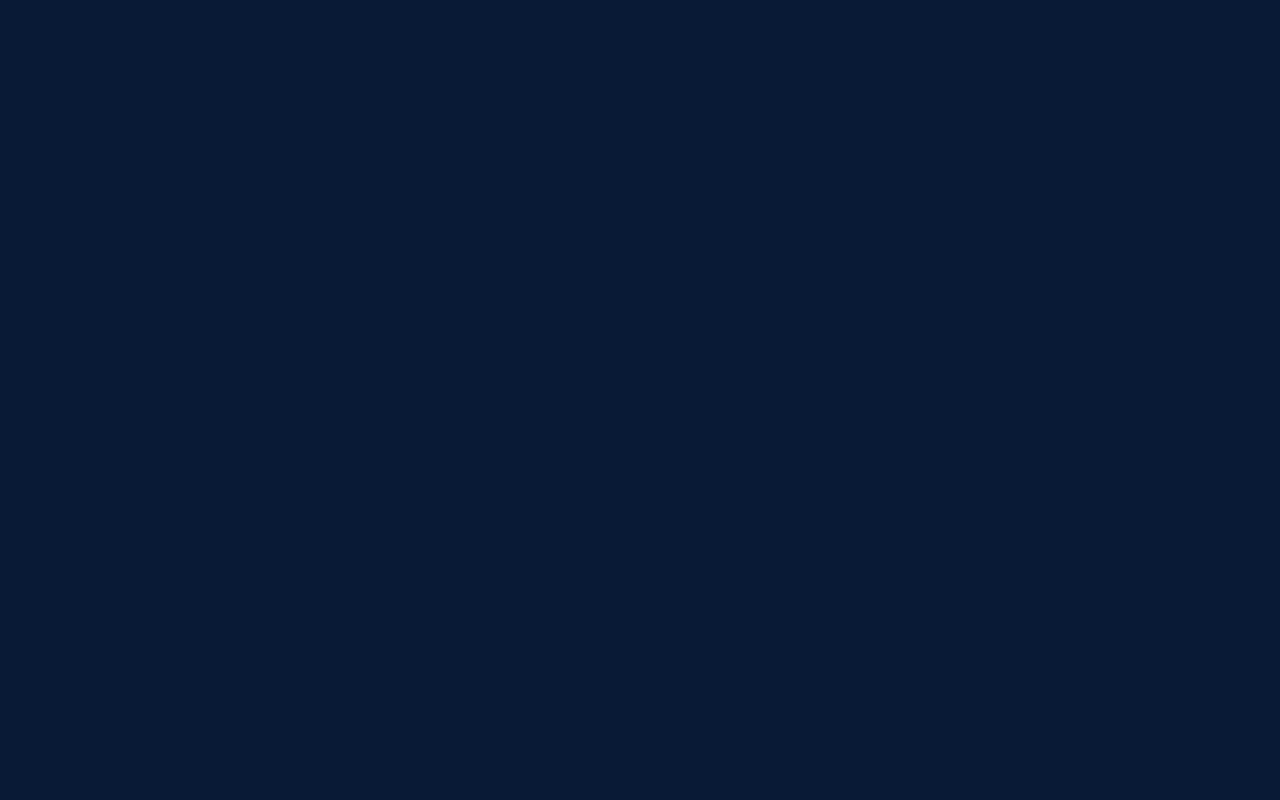
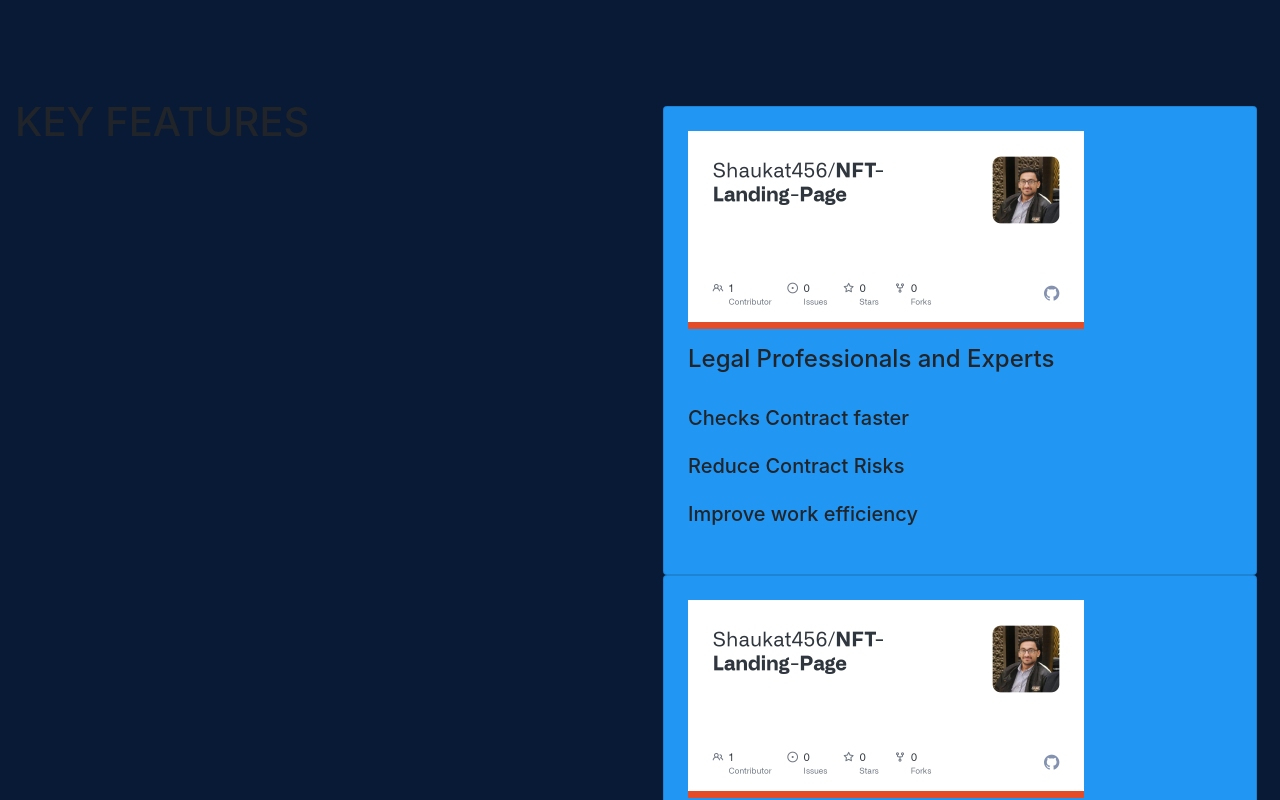
Before and after one commit to Shaukat456/Web-User-Interface, a React (Create React App) app: page / in a window 1280 px wide. Shown: the part 3900-4700 px from the top of the page. Before the commit the page ends 3998 px from the top, so only its background shows below. Built offline with nearby package versions, Linux system fonts and the light colour scheme.

Commit message:
Card section done

```diff
--- a/src/Components/KonsulAi.jsx
+++ b/src/Components/KonsulAi.jsx
@@ -76,6 +76,27 @@ Thus a legal professional does not need to waste time doing routine contract che
             </div>
 
             </div>
+
+
+            </div>
+            <div className="keyF">
+
+                <div className="row ">
+
+
+                <div className="col">
+                        <h1>KEY FEATURES</h1>
+                </div>
+
+
+                <div className="col my-2">
+                <Cards img='s.PNG' h='Legal Professionals and Experts' checks1='Checks Contract faster'  checks2='Reduce Contract Risks' checks3='Improve work efficiency ' />
+                <Cards img='s.PNG' h='Legal Professionals and Experts' checks1='Checks Contract faster'  checks2='Reduce Contract Risks' checks3='Improve work efficiency ' />
+                </div>
+
+
+
+                </div>
         </div>
 
 
```
Also changed, not shown: src/Components/Contact.jsx (+11 -0 lines), todo.txt (added).
